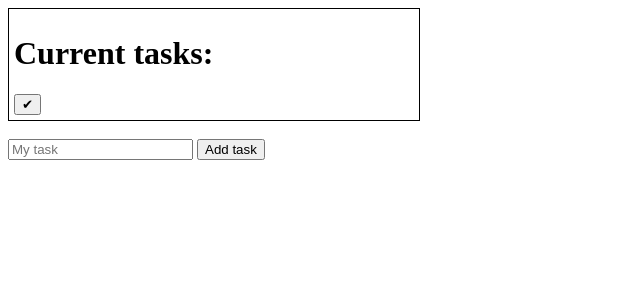
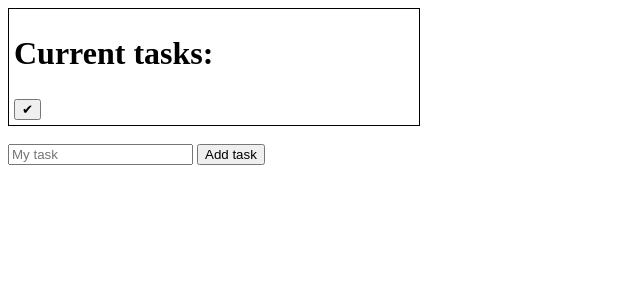
Before and after one commit to igorkrutilin/task-manager, a PHP site: page / in a window 1280 px wide. Shown: the top 300 px of the page, without its empty margins (0-640 px from the left). Run offline with PHP 8.4, Linux system fonts and the light colour scheme; tables that the repository leaves empty or names only in its code hold one stand-in row (values such as "Sample post"); data that the repository does not hold is empty; some libraries are stand-ins or nearby versions.

Commit message:
paddings between tasks added

```diff
--- a/style.css
+++ b/style.css
@@ -4,3 +4,7 @@
     padding: 5px;
     word-break: break-all;
 }
+
+.task {
+    padding-top: 5px;
+}
```
